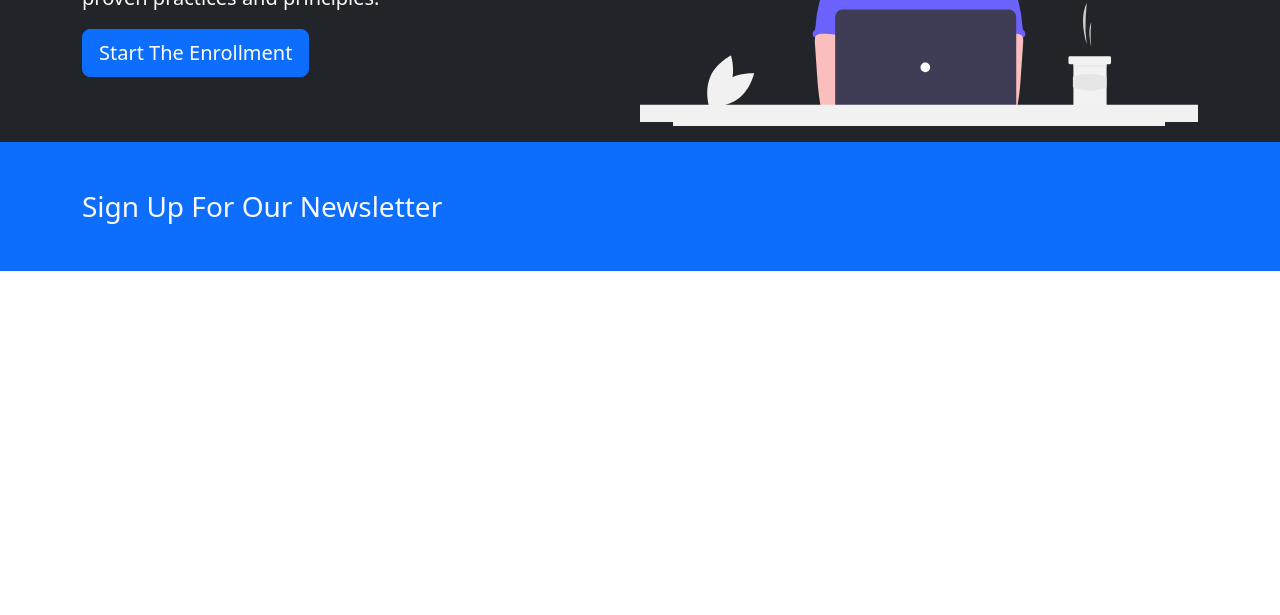
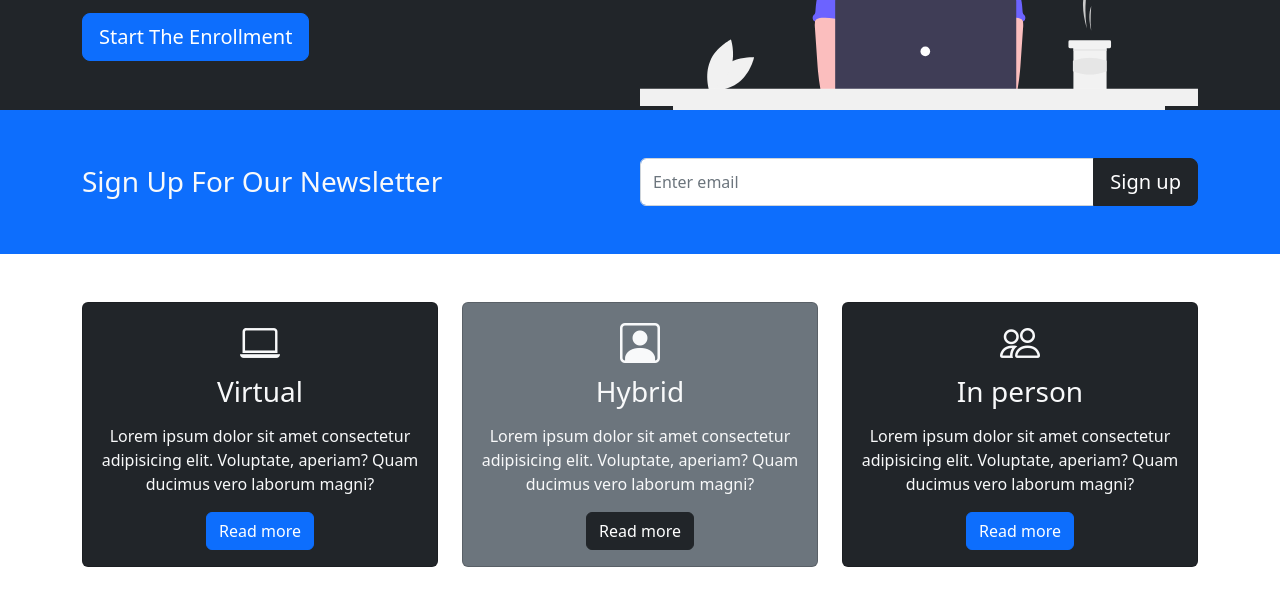
Before and after one commit to ChanStacker/bootstrap5bootcamp, a plain HTML site: page index.html in a window 1280 px wide. Shown: the part 253-868 px from the top of the page. Before the commit the page ends 800 px from the top, so only its background shows below. Drawn offline with nearby package versions, Linux system fonts and the light colour scheme.

Commit message:
Section boxes

```diff
--- a/index.html
+++ b/index.html
@@ -9,6 +9,7 @@
 
     <link href="https://cdn.jsdelivr.net/npm/bootstrap@5.2.0/dist/css/bootstrap.min.css" rel="stylesheet"
         integrity="sha384-gH2yIJqKdNHPEq0n4Mqa/HGKIhSkIHeL5AyhkYV8i59U5AR6csBvApHHNl/vI1Bx" crossorigin="anonymous">
+    <link rel="stylesheet" href="https://cdn.jsdelivr.net/npm/bootstrap-icons@1.3.0/font/bootstrap-icons.css">
     <link rel="stylesheet" href="styles.css">
 </head>
 
@@ -37,7 +38,7 @@
     </nav>
 
     <!--showcase-->
-    <section class="bg-dark text-light p-5 text-center text-sm-start py-3">
+    <section class="bg-dark text-light p-5 p-lg-0 text-center text-sm-start">
         <div class="container">
             <div class="d-sm-flex align-items-center justify-content-between">
                 <div>
@@ -57,8 +58,71 @@
     <!--Newsletter-->
     <section class="bg-primary text-light p-5">
         <div class="container">
-            <div class="d-md-flex align-items-center justify-content between">
+            <div class="d-md-flex align-items-center justify-content-between">
                 <h3 class="mb-3 mb-md-0">Sign Up For Our Newsletter</h3>
+                <div class="input-group news-input">
+                    <input type="text" class="form-control" placeholder="Enter email" />
+                    <button class="btn btn-dark btn-lg" type="button">Sign up</button>
+                </div>
+            </div>
+        </div>
+    </section>
+
+    <!--boxes-->
+    <section class="p-5">
+        <div class="container">
+            <div class="row text-center">
+                <div class="col-md">
+                    <div class="card bg-dark text-light">
+                        <div class="card-body text-center">
+                            <div class="h1">
+                                <i class="bi bi-laptop"></i>
+                            </div>
+                            <h3 class="card-title mb-3">
+                                Virtual
+                            </h3>
+                            <p class="card-text mb-3">
+                                Lorem ipsum dolor sit amet consectetur adipisicing elit. Voluptate, aperiam? Quam
+                                ducimus vero laborum magni?
+                            </p>
+                            <a href="#" class="btn btn-primary">Read more</a>
+                        </div>
+                    </div>
+                </div>
+                <div class="col-md">
+                    <div class="card bg-secondary text-light">
+                        <div class="card-body text-center">
+                            <div class="h1">
+                                <i class="bi bi-person-square"></i>
+                            </div>
+                            <h3 class="card-title mb-3">
+                                Hybrid
+                            </h3>
+                            <p class="card-text mb-3">
+                                Lorem ipsum dolor sit amet consectetur adipisicing elit. Voluptate, aperiam? Quam
+                                ducimus vero laborum magni?
+                            </p>
+                            <a href="#" class="btn btn-dark">Read more</a>
+                        </div>
+                    </div>
+                </div>
+                <div class="col-md">
+                    <div class="card bg-dark text-light">
+                        <div class="card-body text-center">
+                            <div class="h1">
+                                <i class="bi bi-people"></i>
+                            </div>
+                            <h3 class="card-title mb-3">
+                                In person
+                            </h3>
+                            <p class="card-text mb-3">
+                                Lorem ipsum dolor sit amet consectetur adipisicing elit. Voluptate, aperiam? Quam
+                                ducimus vero laborum magni?
+                            </p>
+                            <a href="#" class="btn btn-primary text-center">Read more</a>
+                        </div>
+                    </div>
+                </div>
             </div>
         </div>
     </section>
--- a/styles.css
+++ b/styles.css
@@ -0,0 +1,5 @@
+@media(min-width: 768px) {
+    .news-input {
+        width: 50%;
+    }
+}
```
